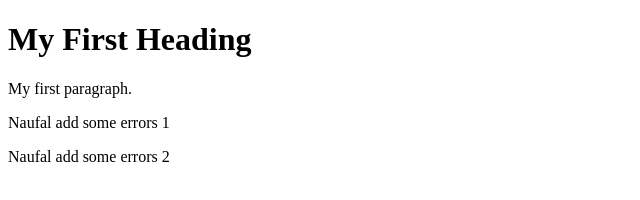
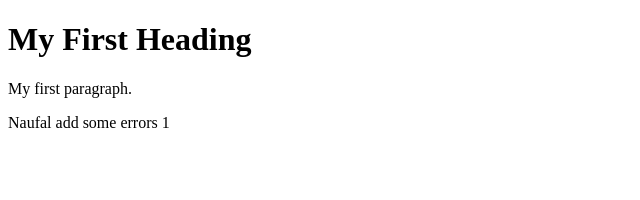
Before and after one commit to mohfarid99/MyWebApp, a plain HTML site: page index.html in a window 1280 px wide. Shown: the whole page, without its empty margins (0-640 px from the left). Drawn offline with Linux system fonts and the light colour scheme.

Commit message:
Revert "Update index.html"
This reverts commit 67d57f4849fcbcb532b4bc5dd0b0373da0ef5a96.

```diff
--- a/index.html
+++ b/index.html
@@ -5,7 +5,6 @@
 <h1>My First Heading</h1>
 <p>My first paragraph.</p>
 <p>Naufal add some errors 1</p>
-<p>Naufal add some errors 2</p>
 
 </body>
 </html>
```
